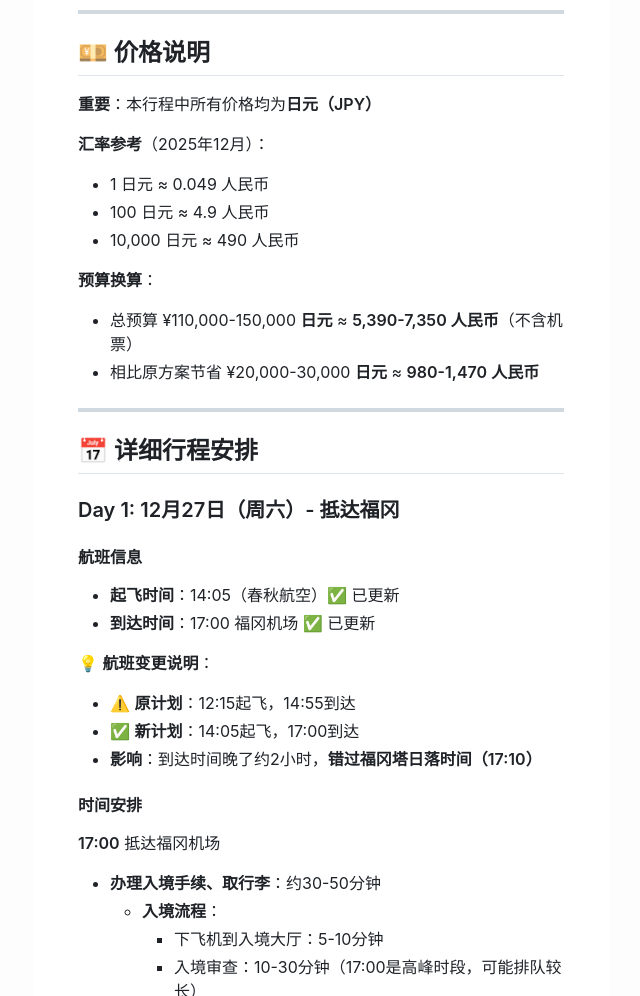
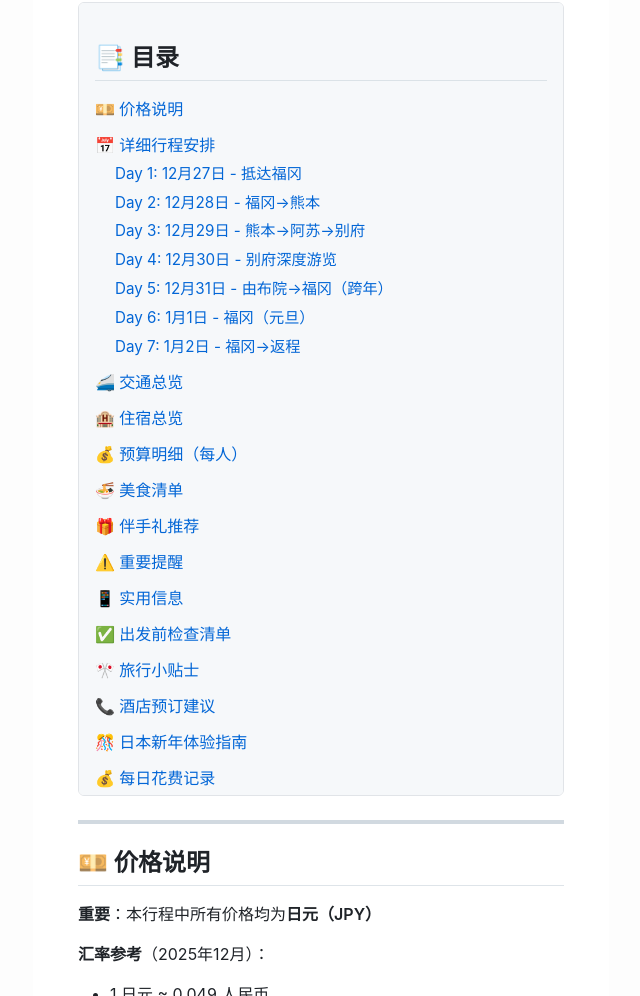
Before and after one commit to dongxiaobai/JapanJourney, a plain HTML site: page index.html in a window 1280 px wide. Shown: the part 384-1380 px from the top of the page, without its empty margins (319-959 px from the left). Drawn offline with nearby package versions, Linux system fonts and the light colour scheme.

Commit message:
添加目录导航，方便快速跳转到各个章节

```diff
--- a/index.html
+++ b/index.html
@@ -129,6 +129,37 @@
       text-decoration: underline;
     }
 
+    #TOC ul ul {
+      padding-left: 20px;
+      margin-top: 4px;
+    }
+
+    #TOC > ul > li {
+      margin: 12px 0;
+      font-weight: 500;
+    }
+
+    #TOC > ul > li > ul > li {
+      margin: 6px 0;
+      font-weight: 400;
+      font-size: 0.95em;
+    }
+
+    /* 固定目录样式（可选） */
+    #TOC {
+      position: sticky;
+      top: 20px;
+      max-height: calc(100vh - 40px);
+      overflow-y: auto;
+    }
+
+    @media (max-width: 768px) {
+      #TOC {
+        position: relative;
+        max-height: none;
+      }
+    }
+
     /* Headers */
     h1, h2, h3, h4, h5, h6 {
       margin-top: 24px;
@@ -255,6 +286,48 @@
 🏨 <strong>住宿确认</strong>： - 12/28 熊本：东横旅馆 熊本站前 -
 12/29-30 别府：Hotel Calm + amenek酒店（2晚） - 12/31-1/1
 福冈：华盛顿R&amp;B酒店博多站前第2（2晚）</p>
+<div id="TOC">
+<h2>📑 目录</h2>
+<ul>
+<li><a href="#价格说明">💴 价格说明</a></li>
+<li><a href="#详细行程安排">📅 详细行程安排</a>
+<ul>
+<li><a href="#day-1-12月27日周六--抵达福冈">Day 1: 12月27日 - 抵达福冈</a></li>
+<li><a href="#day-2-12月28日周日--福冈-熊本">Day 2: 12月28日 - 福冈→熊本</a></li>
+<li><a href="#day-3-12月29日周一--熊本-阿苏-别府">Day 3: 12月29日 - 熊本→阿苏→别府</a></li>
+<li><a href="#day-4-12月30日周二--别府深度游览">Day 4: 12月30日 - 别府深度游览</a></li>
+<li><a href="#day-5-12月31日周三--由布院半日游-由布院之森列车-福冈跨年">Day 5: 12月31日 - 由布院→福冈（跨年）</a></li>
+<li><a href="#day-6-1月1日周四--福冈新年第一天">Day 6: 1月1日 - 福冈（元旦）</a></li>
+<li><a href="#day-7-1月2日周五--福冈购物太宰府-返程">Day 7: 1月2日 - 福冈→返程</a></li>
+</ul>
+</li>
+<li><a href="#交通总览">🚄 交通总览</a></li>
+<li><a href="#住宿总览">🏨 住宿总览</a></li>
+<li><a href="#预算明细每人">💰 预算明细（每人）</a></li>
+<li><a href="#美食清单">🍜 美食清单</a></li>
+<li><a href="#伴手礼推荐-1">🎁 伴手礼推荐</a></li>
+<li><a href="#重要提醒">⚠️ 重要提醒</a></li>
+<li><a href="#实用信息">📱 实用信息</a></li>
+<li><a href="#出发前检查清单">✅ 出发前检查清单</a></li>
+<li><a href="#旅行小贴士">🎌 旅行小贴士</a></li>
+<li><a href="#酒店预订建议">📞 酒店预订建议</a></li>
+<li><a href="#日本新年体验指南">🎊 日本新年体验指南</a></li>
+<li><a href="#每日花费记录">💰 每日花费记录</a>
+<ul>
+<li><a href="#汇总可选">0. 汇总</a></li>
+<li><a href="#记账规则建议">1. 记账规则</a></li>
+<li><a href="#day-1-2025-12-27福冈">Day 1 花费记录</a></li>
+<li><a href="#day-2-2025-12-28熊本">Day 2 花费记录</a></li>
+<li><a href="#day-3-2025-12-29阿苏-别府">Day 3 花费记录</a></li>
+<li><a href="#day-4-2025-12-30别府">Day 4 花费记录</a></li>
+<li><a href="#day-5-2025-12-31由布院-福冈跨年">Day 5 花费记录</a></li>
+<li><a href="#day-6-2026-01-01福冈元旦">Day 6 花费记录</a></li>
+<li><a href="#day-7-2026-01-02福冈-返程">Day 7 花费记录</a></li>
+<li><a href="#退税退款记录可选">2. 退税/退款记录</a></li>
+</ul>
+</li>
+</ul>
+</div>
 <hr />
 <h2 id="价格说明">💴 价格说明</h2>
 <p><strong>重要</strong>：本行程中所有价格均为<strong>日元（JPY）</strong></p>
```
